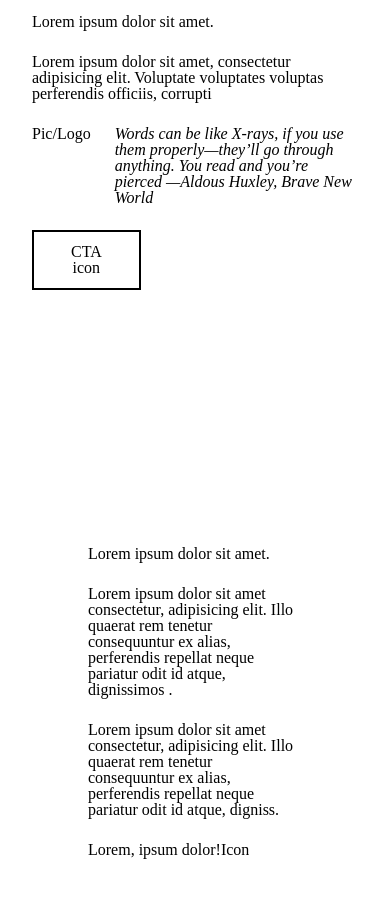
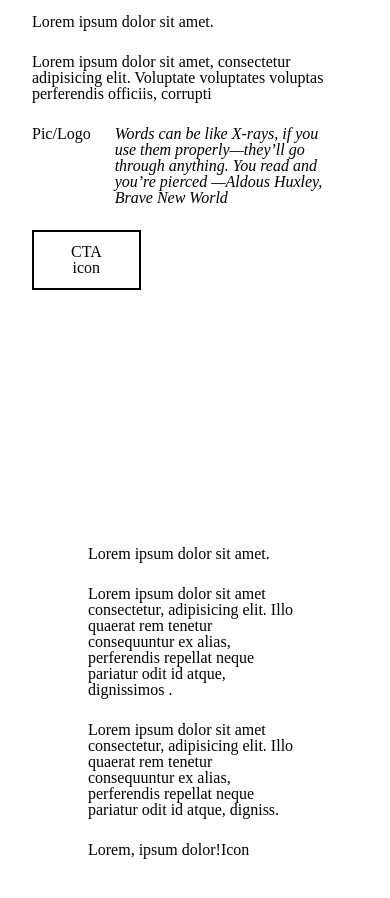
Before and after one commit to jwb094/jwbssite2403, a website: page index.html in a window 390 px wide. Shown: the part 2860-3758 px from the top of the page. Drawn offline with Linux system fonts and the light colour scheme.

Commit message:
update (index.html - showcase bloc) changes made to mobile layout

```diff
--- a/index.html
+++ b/index.html
@@ -197,7 +197,7 @@
             <p class="mb-24">Lorem ipsum dolor sit amet, consectetur adipisicing elit. Voluptate voluptates voluptas perferendis
               officiis, corrupti</p>
             <div>
-              <blockquote class="flex flex-row md.flex-col | gap-24 mb-24">
+              <blockquote class="flex flex-row | gap-24 mb-24 mr-32 md.mr-0">
                 <div>Pic/Logo</div>
                 <div>
                   <cite>Words can be like X-rays, if you use them properly—they’ll go through anything. You read and you’re
```
